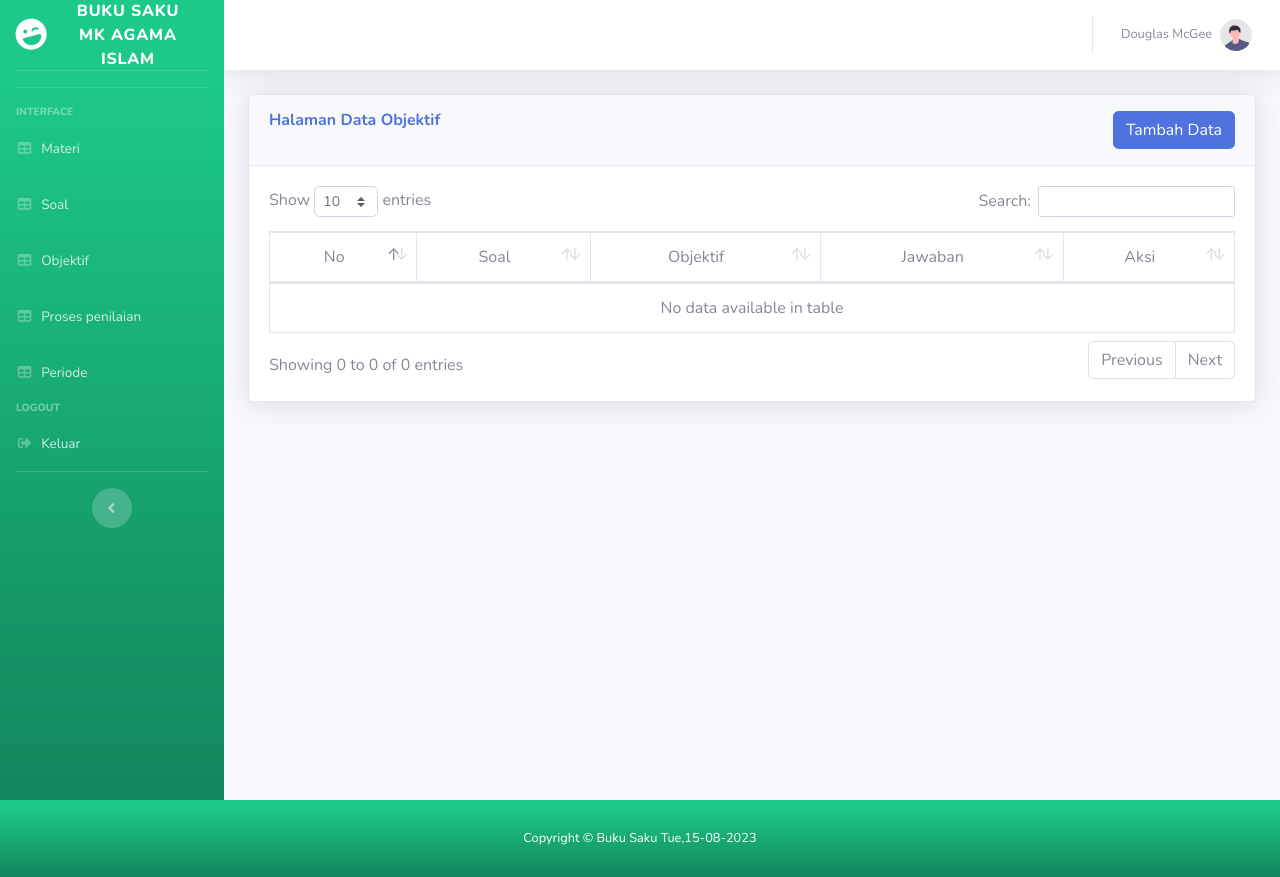
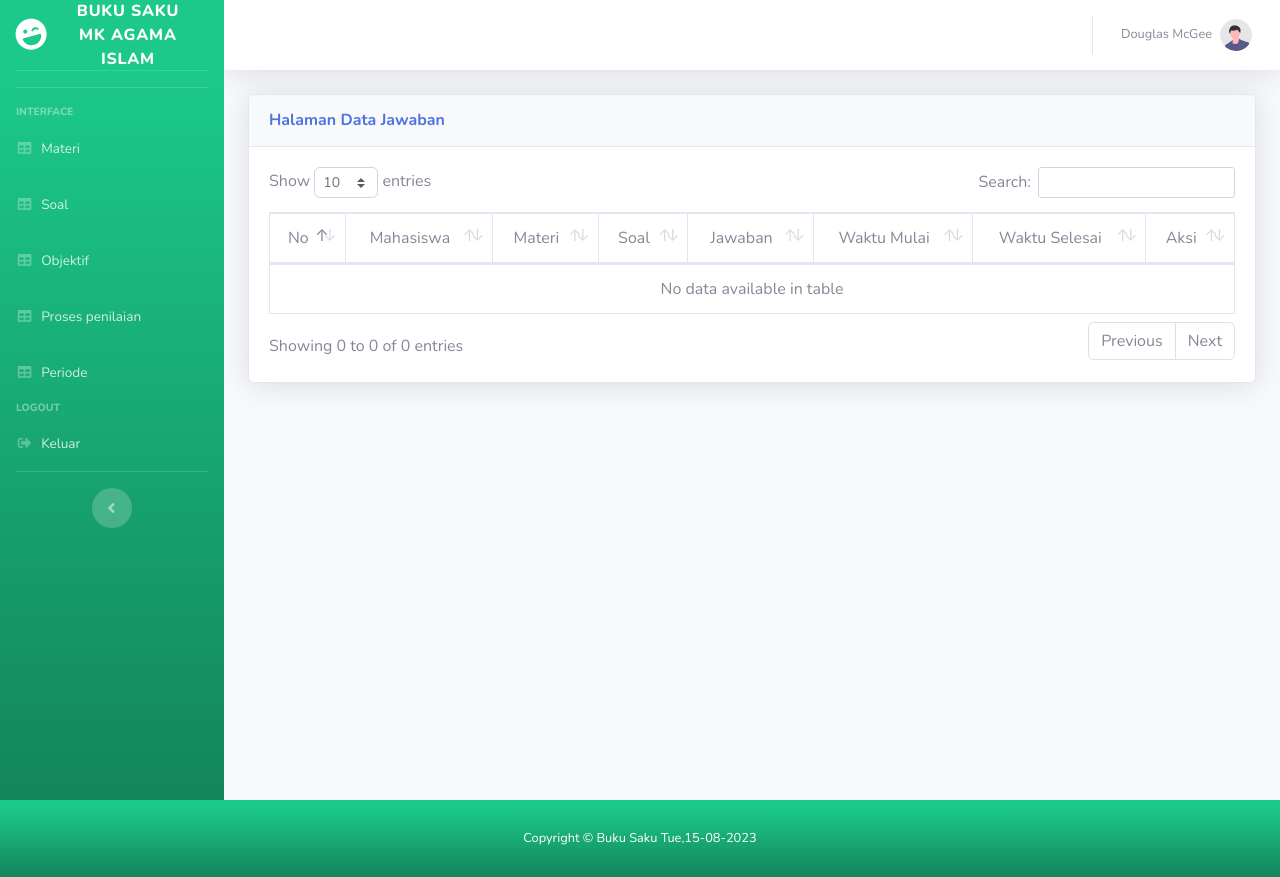
Before and after one commit to nandamodjo21/skripsi-deoahmad, a CodeIgniter app: page /deo-project/index.php/objektif/index in a window 1280 px wide. Run offline with CodeIgniter, Linux system fonts and the light colour scheme; data that the repository does not hold is empty.

Commit message:
fix: view objektif

```diff
--- a/application/views/objektif/index.php
+++ b/application/views/objektif/index.php
@@ -3,11 +3,7 @@
 
     <div class="card shadow mb-4">
         <div class="card-header py-3">
-            <h6 class="m-0 font-weight-bold text-primary">Halaman Data Objektif
-                <button type="button" class="btn btn-primary float-right" data-toggle="modal"
-                    data-target="#exampleModal">
-                    Tambah Data
-                </button>
+            <h6 class="m-0 font-weight-bold text-primary">Halaman Data Jawaban
         </div>
         <div class="card-body">
             <?php echo $this->session->flashdata('pesan') ?>
@@ -16,9 +12,12 @@
                     <thead>
                         <tr>
                             <td>No</td>
+                            <td>Mahasiswa</td>
+                            <td>Materi</td>
                             <td>Soal</td>
-                            <td>Objektif</td>
                             <td>Jawaban</td>
+                            <td>Waktu Mulai</td>
+                            <td>Waktu Selesai</td>
                             <td>Aksi</td>
                         </tr>
                     </thead>
@@ -29,14 +28,16 @@
             foreach ($t_objektif as $tm) : ?>
                         <tr>
                             <td><?php echo $no++; ?></td>
-                            <td class="text-left"><?php echo $tm['soal']; ?></td>
-                            <td class="text-left"><?php echo $tm['objektif']; ?></td>
+                            <td><?= $tm['nama_lengkap'];?></td>
+                            <td><?= $tm['materi'];?></td>
+                            <td><?= $tm['soal'];?></td>
                             <td><?= $tm['jawaban']; ?>
                             </td>
+                            <td><?= $tm['waktu_mulai'];?></td>
+                            <td><?= $tm['waktu_selesai'];?></td>
                             <td>
-                                <button type="button" class="badge badge-primary" data-toggle="modal"
-                                    data-target="#editmodal<?php echo $tm['id_soal']; ?>">Edit</button>
-                                <a href="<?php echo base_url() ?>Objektif/hapus_data/<?php echo $tm['id_soal']; ?>"
+
+                                <a href="<?php echo base_url() ?>Objektif/hapus_data/<?php echo $tm['id_jawaban']; ?>"
                                     class="badge badge-danger">Hapus</a>
                             </td>
                         </tr>
@@ -62,7 +63,7 @@ Untuk tambah Data -->
 
 
 <!-- Modal -->
-<div class="modal fade" id="exampleModal" tabindex="-1" aria-labelledby="exampleModalLabel" aria-hidden="true">
+<!-- <div class="modal fade" id="exampleModal" tabindex="-1" aria-labelledby="exampleModalLabel" aria-hidden="true">
     <div class="modal-dialog">
         <div class="modal-content">
             <div class="modal-header">
@@ -108,7 +109,7 @@ Untuk tambah Data -->
                 $a++;
               }
               ?>
-                            <!-- tambahkan lebih banyak baris objektif dan jawaban jika diperlukan -->
+                            tambahkan lebih banyak baris objektif dan jawaban jika diperlukan
                         </table>
                     </div>
                 </div>
@@ -129,7 +130,7 @@ Untuk tambah Data -->
 <!-- Modal Untuk Edit -->
 <?php $no = 0;
 foreach ($t_objektif as $tm) : $no++; ?>
-<div class="modal fade" id="editmodal<?= $tm['id_soal']; ?>" tabindex="-1" aria-labelledby="exampleModalLabel"
+<!-- <div class="modal fade" id="editmodal<?= $tm['id_soal']; ?>" tabindex="-1" aria-labelledby="exampleModalLabel"
     aria-hidden="true">
     <div class="modal-dialog">
         <div class="modal-content">
@@ -166,7 +167,7 @@ foreach ($t_objektif as $tm) : $no++; ?>
                 }
                 ?>
 
-                            <!-- tampilkan data objektif pada tabel -->
+                            tampilkan data objektif pada tabel
                             <table class="table">
                                 <thead>
                                     <tr>
@@ -200,7 +201,7 @@ foreach ($t_objektif as $tm) : $no++; ?>
 
         </div>
     </div>
-</div>
+</div> -->
 <?php endforeach; ?>
 
 <!-- Akhir Edit-->
```
